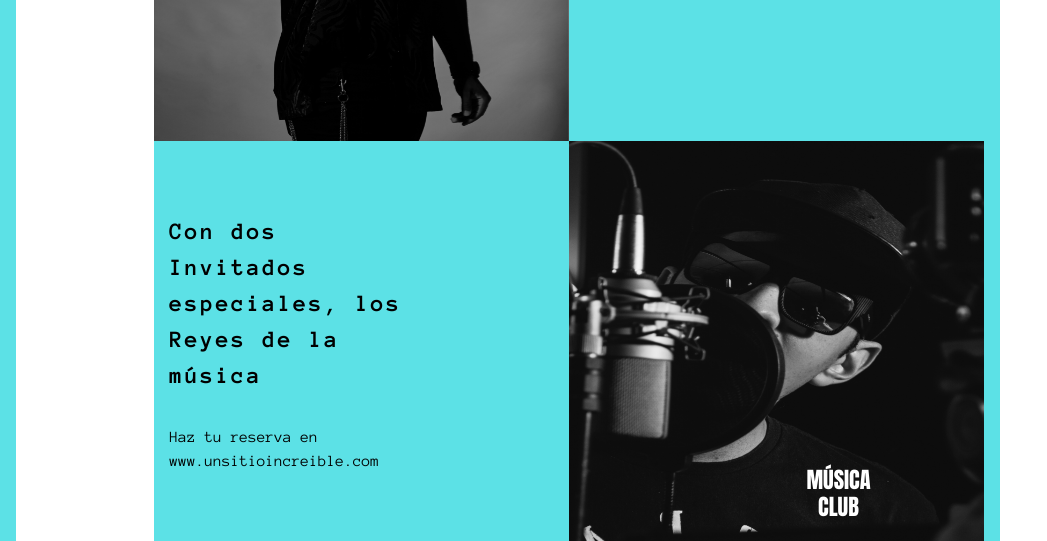
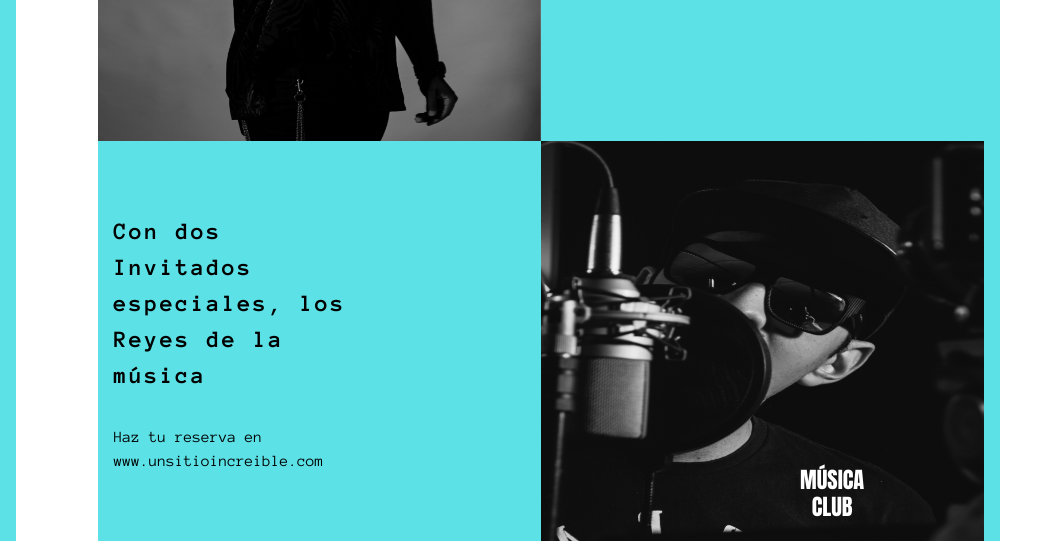
Before and after one commit to ajpruz/hack-5, a plain HTML site: page index.html in a window 1280 px wide. Shown: the part 259-800 px from the top of the page, without its empty margins (0-1047 px from the left). Drawn offline with Linux system fonts and the light colour scheme; a web font is replaced by a local one.

Commit message:
change style

```diff
--- a/style.css
+++ b/style.css
@@ -27,7 +27,7 @@ img {
 
 .white-line {
   background: white;
-  flex: 1 1 15vw;
+  flex: 1 1 7em;
 }
 
 section:not(.white-line) {
```
